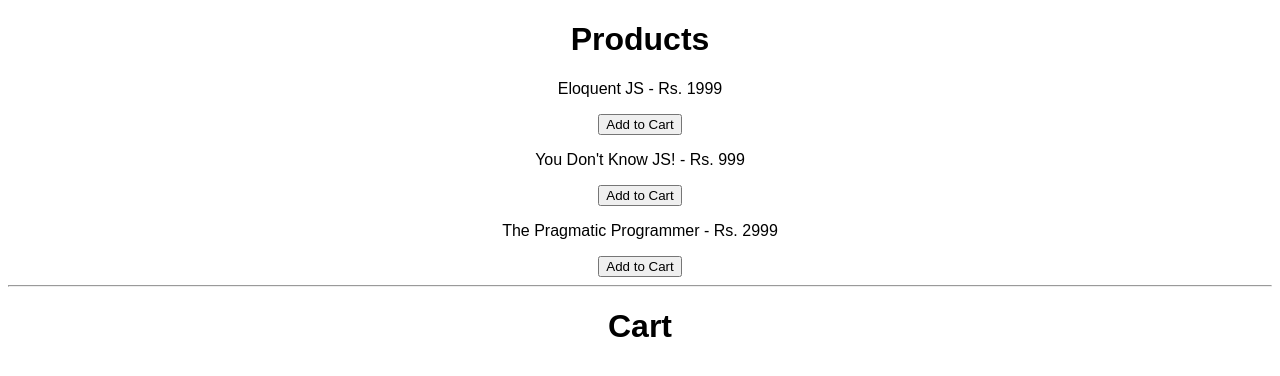
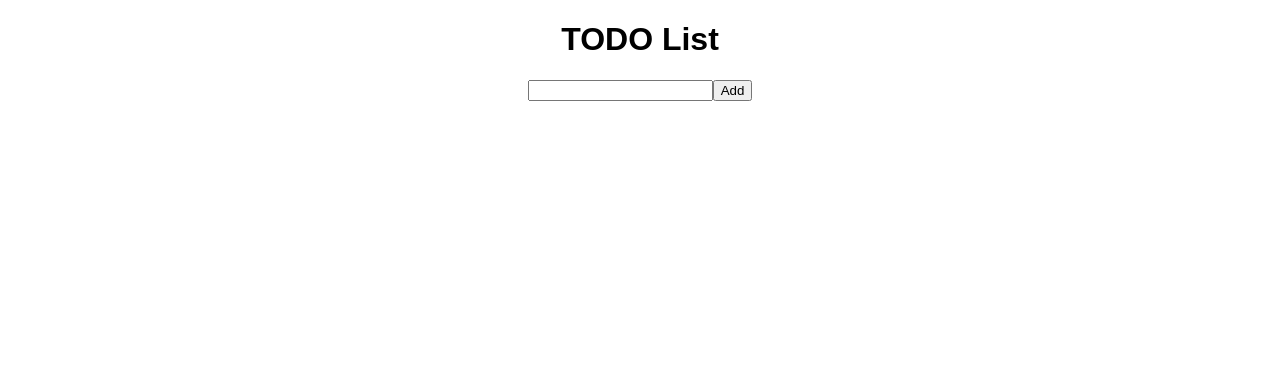
Before and after one commit to MarkVed17/praxis, a React (Create React App) app: page / in a window 1280 px wide. Shown: the top 376 px of the page. Built offline with nearby package versions, Linux system fonts and the light colour scheme.

Commit message:
feat: created a `todo app`

```diff
--- a/src/App.js
+++ b/src/App.js
@@ -5,7 +5,8 @@
   CharacterCounter,
   DisableSubmit,
   PasswordVisibility,
-  AddToCart
+  AddToCart,
+  ToDoApp
 } from "./exercises";
 import "./styles.css";
 
@@ -18,7 +19,8 @@
       {/* <CharacterCounter /> */}
       {/* <DisableSubmit /> */}
       {/* <PasswordVisibility /> */}
-      <AddToCart />
+      {/* <AddToCart /> */}
+      <ToDoApp />
     </div>
   );
 }
--- /dev/null
+++ b/src/exercises/ToDoApp/ToDoApp.js
@@ -0,0 +1,44 @@
+import { useState } from "react";
+
+let nextId = 0;
+
+export const ToDoApp = () => {
+  const [todoInput, setTodoInput] = useState("");
+  const [todos, setTodos] = useState([]);
+
+  const addToList = () => {
+    if (todoInput !== "") {
+      setTodos([
+        ...todos,
+        { id: nextId++, name: todoInput, isComplete: false }
+      ]);
+      setTodoInput("");
+    }
+  };
+
+  const handleComplete = (todo) => {
+    setTodos((todos) =>
+      todos.map((currentTodo) =>
+        currentTodo.id === todo.id
+          ? { ...currentTodo, isComplete: !currentTodo.isComplete }
+          : currentTodo
+      )
+    );
+  };
+
+  return (
+    <>
+      <h1>TODO List</h1>
+      <input value={todoInput} onChange={(e) => setTodoInput(e.target.value)} />
+      <button onClick={addToList}>Add</button>
+      {todos.map((todo) => (
+        <li
+          key={todo.id}
+          style={{ textDecoration: todo.isComplete ? "line-through" : "none" }}
+          onClick={() => handleComplete(todo)}>
+          {todo.name}
+        </li>
+      ))}
+    </>
+  );
+};
--- /dev/null
+++ b/src/exercises/ToDoApp/index.js
@@ -0,0 +1 @@
+export { ToDoApp } from "./ToDoApp";
--- a/src/exercises/index.js
+++ b/src/exercises/index.js
@@ -5,3 +5,4 @@
 export { DisableSubmit } from "./DisableSubmit";
 export { PasswordVisibility } from "./PasswordVisbility";
 export { AddToCart } from "./AddToCart";
+export { ToDoApp } from "./ToDoApp";
```
